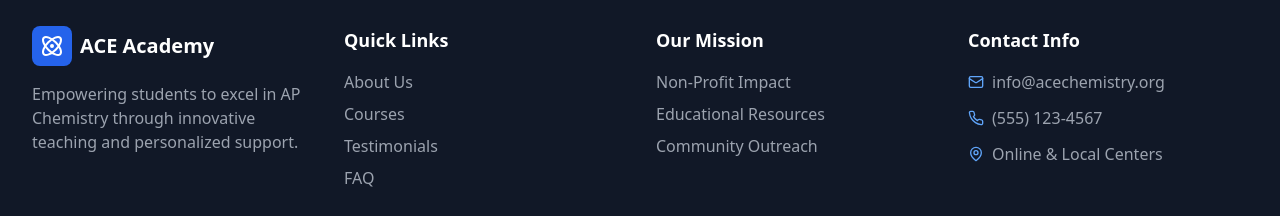
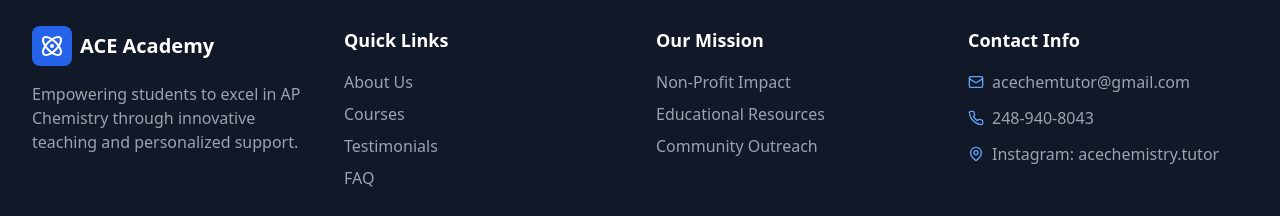
Before and after one commit to PaulLei/ace, a React (Vite) app: page /courses in a window 1280 px wide. Shown: the part 2971-3187 px from the top of the page. Built offline with nearby package versions, Linux system fonts and the light colour scheme.

Commit message:
Update Footer.tsx

```diff
--- a/src/components/Footer.tsx
+++ b/src/components/Footer.tsx
@@ -43,15 +43,16 @@ const Footer = () => {
             <div className="space-y-3">
               <div className="flex items-center space-x-2">
                 <Mail className="h-4 w-4 text-blue-400" />
-                <span className="text-gray-400">info@acechemistry.org</span>
+                <span className="text-gray-400">acechemtutor@gmail.com</span>
               </div>
               <div className="flex items-center space-x-2">
                 <Phone className="h-4 w-4 text-blue-400" />
-                <span className="text-gray-400">(555) 123-4567</span>
+                <span className="text-gray-400">248-940-8043</span>
               </div>
               <div className="flex items-center space-x-2">
                 <MapPin className="h-4 w-4 text-blue-400" />
-                <span className="text-gray-400">Online & Local Centers</span>
+                <span className="text-gray-400">Instagram: acechemistry.tutor
+</span>
               </div>
             </div>
           </div>
```
